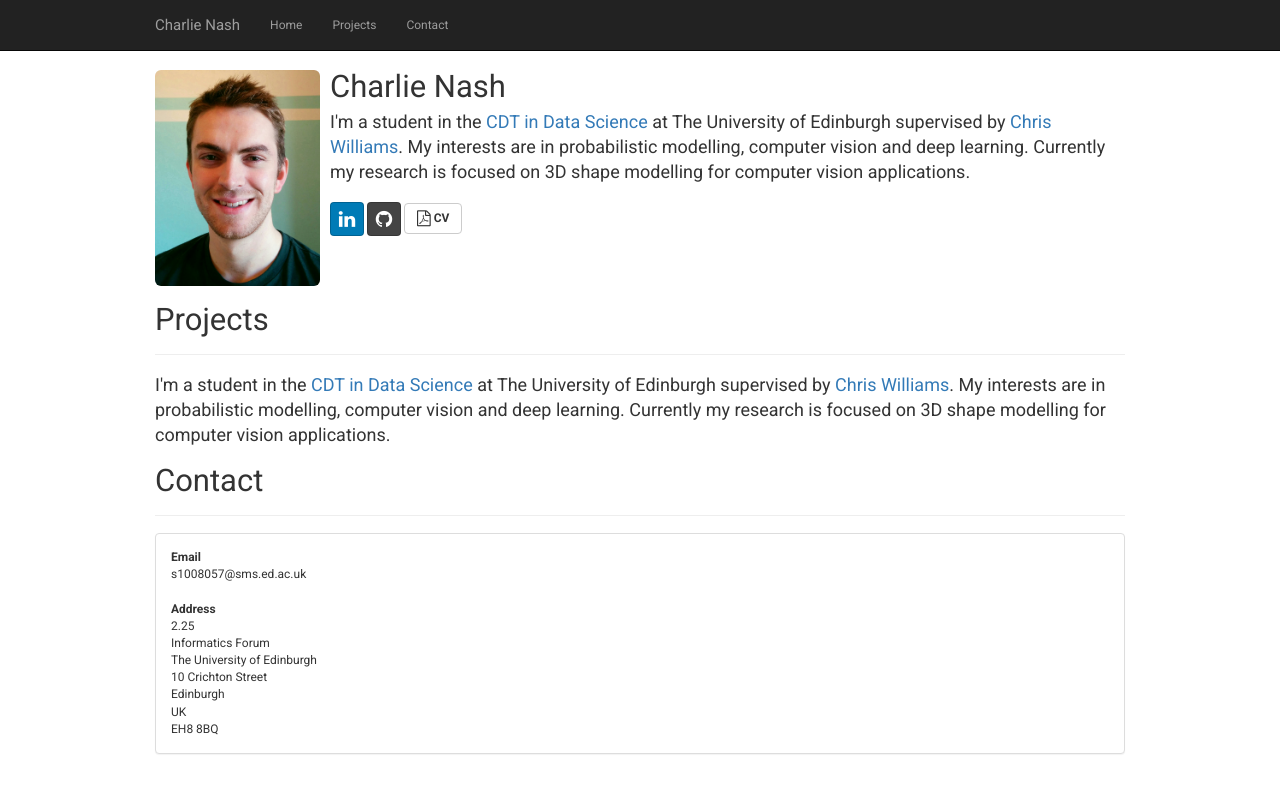
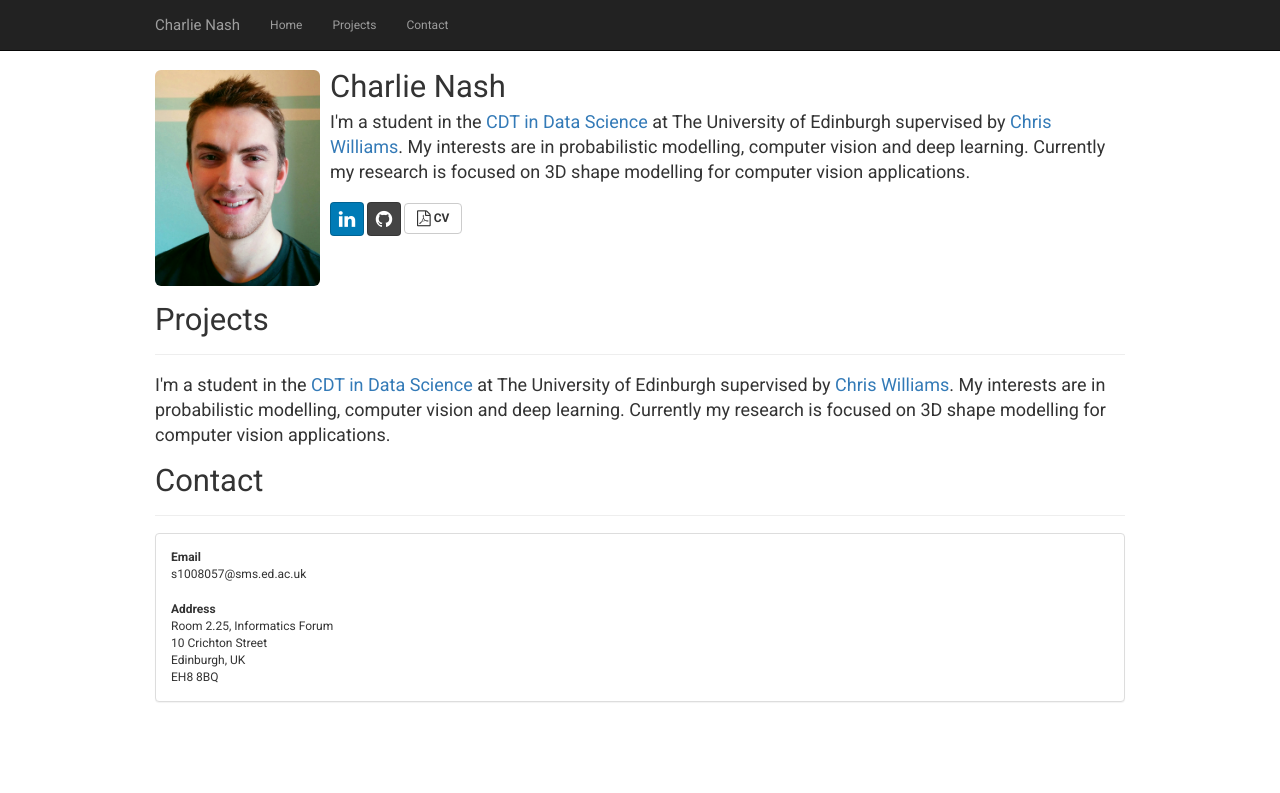
Before and after one commit to charlienash/charlienash.github.io, a Jekyll site: the page index.html, which Jekyll copies as it is, in a window 1280 px wide. Shown: the top 793 px of the page. Built offline with Jekyll 4.4.1, drawn with Linux system fonts in a browser that asks for light colours; nearby versions of some CDN libraries; library files that are not in the unit come from our copies.

Commit message:
Update index.html

```diff
--- a/index.html
+++ b/index.html
@@ -119,20 +119,18 @@
 
 					<div class="panel panel-default">
 						<div class="panel-body">
+							<large>
 							<b>Email</b>
 							<br>
 							s1008057@sms.ed.ac.uk
 							<br><br>
 							<b>Address</b>
 							<br>
-							2.25 <br>
-							Informatics Forum <br>
-							The University of Edinburgh <br>
+							Room 2.25, Informatics Forum <br>
 							10 Crichton Street <br>
-							Edinburgh <br>
-							UK <br>
+							Edinburgh, UK <br>
 							EH8 8BQ
-
+							</large>
 						</div>
 					</div>
 
```
